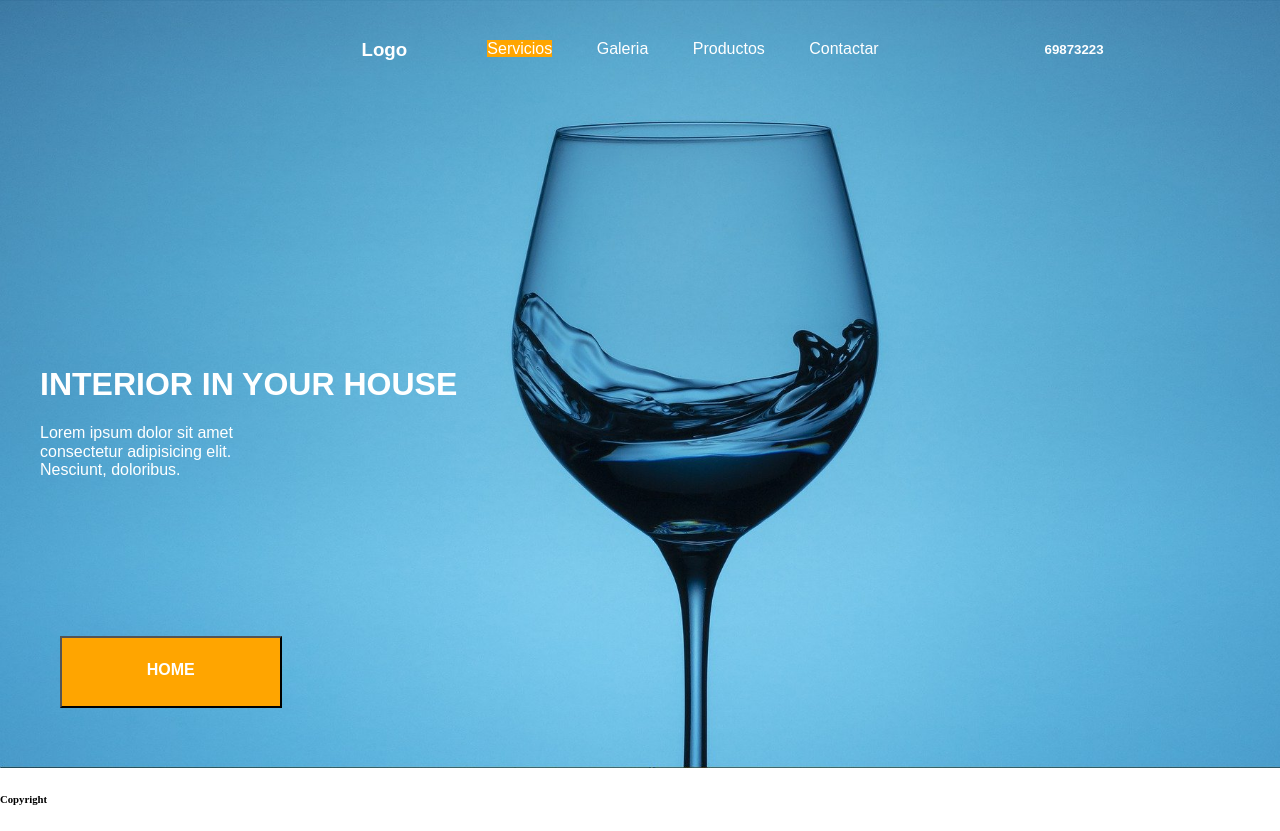
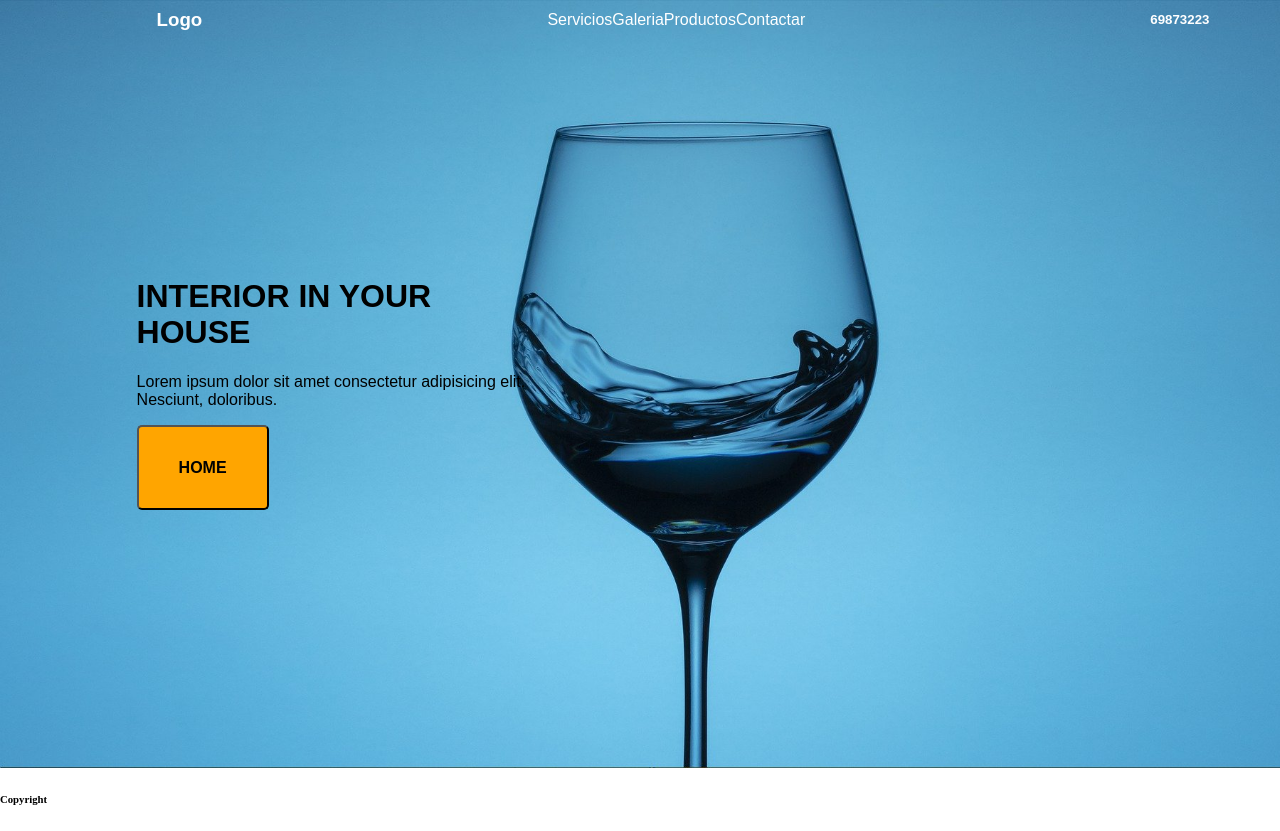
Before and after one commit to Paubic/proyectoviernes, a plain HTML site: page index.html in a window 1280 px wide. Shown: the top 831 px of the page. Drawn offline with Linux system fonts and the light colour scheme.

Commit message:
Proyecto corregido

```diff
--- a/css/grid.css
+++ b/css/grid.css
@@ -16,8 +16,8 @@ body{
 header{
     display: grid;
     width: 100%;
-    grid-template-columns: 1fr 1fr 1fr 1fr;
-    grid-template-rows: 1fr 1fr 1fr 1fr;
+    grid-template-columns:  10% 30% 50% 10%;
+    grid-template-rows: 0px repeat(3, 1fr);
 
 }
 
@@ -30,87 +30,42 @@ header{
     grid-row: 1/5;
 
 }
-nav, h1, h3, h5, .boton, .texto{
+nav{
 
-    grid-column: 1/5;
-    grid-row: 1/5;
+    grid-column: 2/4;
+    grid-row: 1/2;
+    display:flex;
+    justify-content:space-between;
+    align-items: center;
+    margin: 20px;
     font-family: sans-serif;
-}
-
-.menu{
-
-    justify-self: center;
-    margin: 40px;
-
-
-}
-a{
-    margin: 20px;
-
-
+    color: white;
 
 }
 
-.menu__galeria{
-    color:  white;
-}
+.menu__barraMenu{
 
-.menu__productos{
-
-    color:  white;
-}
-
-.menu__contactar{
-
-    color:  white;
-}
-
-.menu__servicios{
-
-    background-color: orange;
-    color:  white;
-
-
-}
-h1{
-
-    display: flex;
-    align-items: center;
-    padding: 40px;
-    color:  white;
+    display: grid;
+    grid-auto-columns: auto;
+    grid-auto-flow: column;
+    grid-column-gap: 1,25rem;
+    color: white;
 
 }
 
-.texto{
+.bloque{
 
-    color:  white;
-    grid-column: 1/2;
-    grid-row: 3/4;
-    margin: 40px;
+grid-column: 2/3;
+grid-row: 3/4;
+font-family: sans-serif;
+}
 
+.bloque__boton{
 
+    background-color: orange;
+    color: black;
+    font-size: 1rem;
+    padding: 10px 40px;
+    border-radius: 5px;
 
 }
-
-h5{
-    padding: 20px;
-    color:  white;
-    grid-column: 4/5;
-
-}
-
-h3{
-
-    color:  white;
-    grid-column: 2/3;
-    padding: 20px;
-}
-.boton{
-
-    display: grid;
-    grid-column: 1/2;
-    grid-row: 4;
-    color:  white;
-    background-color: orange;
-    margin: 60px;
-}
--- a/css/reset.css
+++ b/css/reset.css
@@ -7,6 +7,8 @@
 
 a{
     text-decoration: none;
+    color: white;
+    font-family: sans-serif;
 }
 
 ul{
--- a/index.html
+++ b/index.html
@@ -17,19 +17,28 @@
 
                 <img class="edificio" src="./img/bannercopa.jpg" alt="banneredificio"/>
             </picture>
-            <h3 class="Logo">Logo</h3>
 
             <nav class="menu">
-                <a class="menu__servicios" href="">Servicios</a>
-                <a class="menu__galeria" href="">Galeria</a>
-                <a class="menu__productos" href="">Productos</a>
-                <a class="menu__contactar" href="">Contactar</a>
+               <a class="menu__Logo"><h3>Logo</h3></a>
+
+            <section class="menu__barraMenu">
+                <a class="btn" href="">Servicios</a>
+                <a href="">Galeria</a>
+                <a href="">Productos</a>
+                <a href="">Contactar</a>
+
+            </section>
+
+            <a class="telefono"><h5>69873223</h5></a>
             </nav>
 
-            <h5>69873223</h5>
-            <h1>INTERIOR IN YOUR HOUSE</h1>
-           <p class="texto">Lorem ipsum dolor sit amet consectetur adipisicing elit. Nesciunt, doloribus.</p>
-           <button class="boton"><h4>HOME</h4></button>
+
+            <article class="bloque">
+                <h1 class=bloque__titulo">INTERIOR IN YOUR HOUSE</h1>
+                <p class="bloque__texto">Lorem ipsum dolor sit amet consectetur adipisicing elit. Nesciunt, doloribus.</p>
+                <button class="bloque__boton btn"><h4>HOME</h4></button>
+            </article>
+
         </header>
         <!-- MAIN -->
         <main></main>
```
